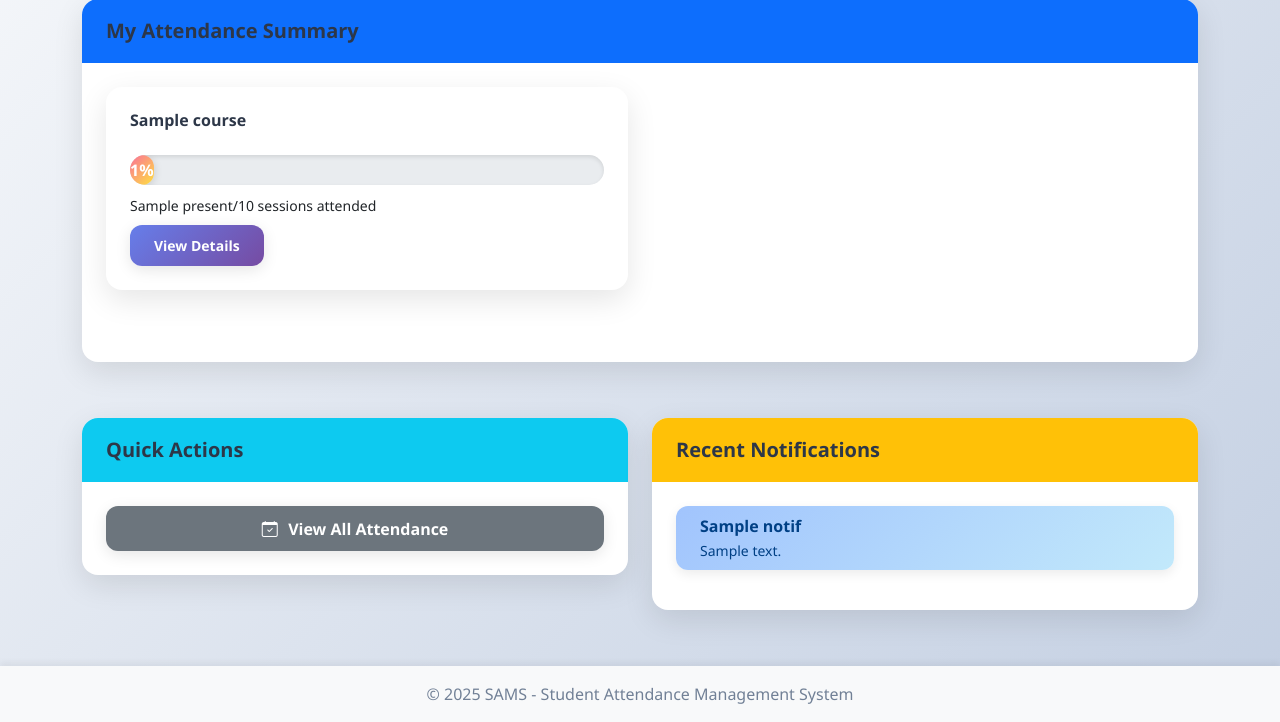
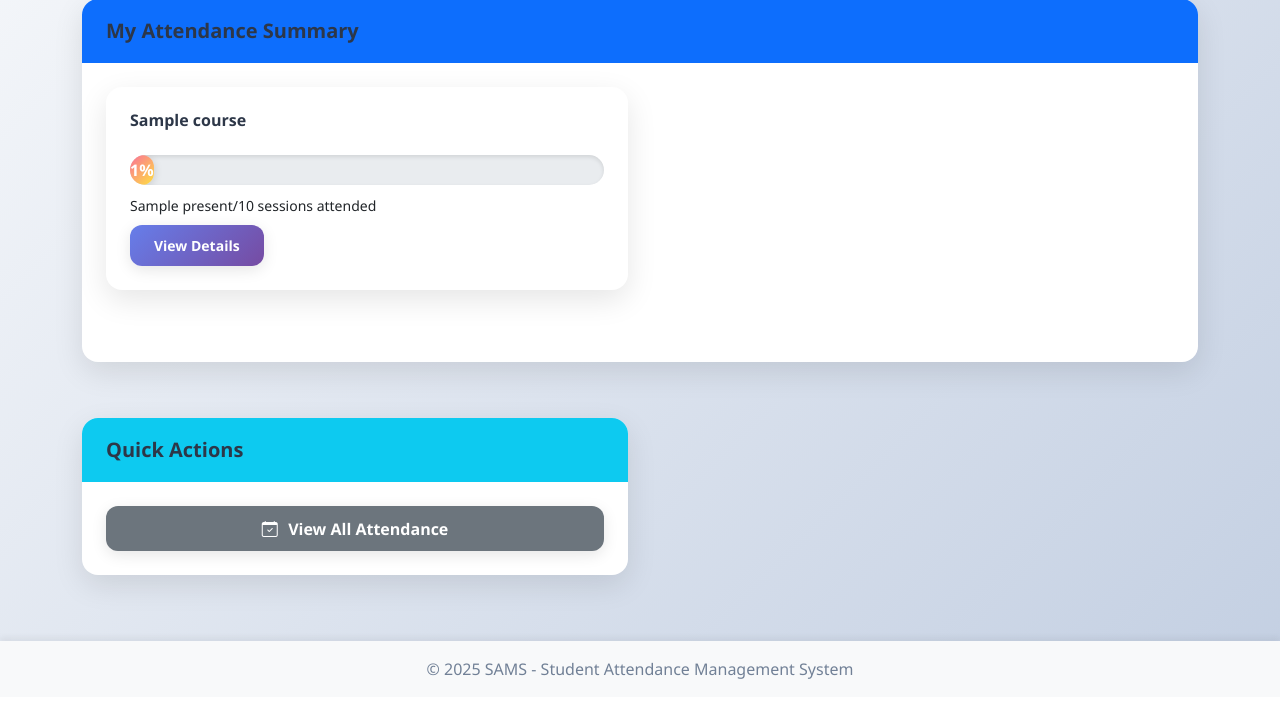
Before and after one commit to LakManNav-SE-project/Students_Attendance_Management_completecode, a Flask app: template templates/student/dashboard.html in a window 1280 px wide. Shown: the part 103-825 px from the top of the page. After the commit the page ends 782 px from the top, so only its background shows below. Run offline with Flask 3, Linux system fonts and the light colour scheme; the template is opened without the code that fills it: most values are stand-ins (such as "Sample title", 1, 10 or a date in 2020); parts of the project's set-up code (start-up, migrations or seed data) failed here and were passed over; some libraries are stand-ins or nearby versions.

Commit message:
refactor: remove notification system
- Removed Notification model and database table
- Deleted notification routes and template
- Removed notification creation logic from attendance marking
- Removed notification queries from student dashboard
- Updated templates to remove notification navigation and cards
- Removed notification test classes (5 tests deleted)
- All 63 remaining tests passing

```diff
--- a/app.py
+++ b/app.py
@@ -136,17 +136,6 @@ class Attendance(db.Model):
     session = db.relationship('AttendanceSession', backref='attendance_records')
     student = db.relationship('Student', backref='attendance_records')
 
-class Notification(db.Model):
-    __tablename__ = 'notifications'
-    id = db.Column(db.Integer, primary_key=True)
-    user_id = db.Column(db.Integer, db.ForeignKey('users.id'), nullable=False)
-    title = db.Column(db.String(100), nullable=False)
-    message = db.Column(db.Text, nullable=False)
-    type = db.Column(db.String(20))
-    is_read = db.Column(db.Boolean, default=False)
-    created_at = db.Column(db.DateTime, default=datetime.utcnow)
-    user = db.relationship('User', backref='notifications')
-
 class AuditLog(db.Model):
     __tablename__ = 'audit_logs'
     id = db.Column(db.Integer, primary_key=True)
@@ -480,9 +469,6 @@ def admin_delete_user(user_id):
                 # Note: We don't delete classes, just the faculty profile
                 # Classes will need to be reassigned to another faculty manually
                 db.session.delete(faculty)
-
-        # Delete notifications (references user_id)
-        Notification.query.filter_by(user_id=user_id).delete()
 
         # Delete audit logs for this user (references user_id)
         AuditLog.query.filter_by(user_id=user_id).delete()
@@ -953,22 +939,6 @@ def faculty_mark_attendance():
 
         db.session.commit()
 
-        # Check for low attendance and send notification
-        if status == 'absent':
-            student = Student.query.get(student_id)
-            percentage = calculate_attendance_percentage(student_id, session_obj.class_id)
-
-            if percentage < 75:
-                # Create notification for student
-                notification = Notification(
-                    user_id=student.user_id,
-                    title='⚠️ Low Attendance Alert',
-                    message=f'Your attendance in {session_obj.class_ref.course.course_name} has dropped to {percentage}%. You need to maintain at least 75% attendance to be eligible for exams. Please attend classes regularly.',
-                    type='low_attendance'
-                )
-                db.session.add(notification)
-                db.session.commit()
-
         log_audit('Mark Attendance', 'Attendance', attendance_id,
                  f'Marked {status} for student {student_id} in session {session_id}')
 
@@ -1212,20 +1182,9 @@ def student_dashboard():
             'percentage': percentage
         })
 
-    # Get unread notifications
-    unread_count = Notification.query.filter_by(
-        user_id=session['user_id'],
-        is_read=False
-    ).count()
-
-    notifications = Notification.query.filter_by(user_id=session['user_id'])\
-                                     .order_by(Notification.created_at.desc()).limit(5).all()
-
     return render_template('student/dashboard.html',
                          student=student,
-                         attendance_summary=attendance_summary,
-                         notifications=notifications,
-                         unread_count=unread_count)
+                         attendance_summary=attendance_summary)
 
 @app.route('/student/attendance')
 @role_required('student')
@@ -1262,19 +1221,6 @@ def student_class_attendance(class_id):
                          class_obj=class_obj,
                          records=records,
                          percentage=percentage)
-
-@app.route('/student/notifications')
-@role_required('student')
-def student_notifications():
-    notifications = Notification.query.filter_by(user_id=session['user_id'])\
-                                     .order_by(Notification.created_at.desc()).all()
-
-    # Mark all as read
-    for notif in notifications:
-        notif.is_read = True
-    db.session.commit()
-
-    return render_template('student/notifications.html', notifications=notifications)
 
 # ==================== API ROUTES ====================
 
--- a/templates/admin/users.html
+++ b/templates/admin/users.html
@@ -138,7 +138,7 @@
                         <td><small>{{ student.user.email }}</small></td>
                         <td><small>{{ student.parent_email or 'N/A' }}</small></td>
                         <td>
-                            <form method="POST" action="{{ url_for('admin_delete_user', user_id=student.user_id) }}" style="display:inline;" onsubmit="return confirm('⚠️ WARNING!\n\nAre you sure you want to delete student {{ student.student_id }} ({{ student.user.full_name }})?\n\nThis will:\n- Delete their user account\n- Delete their student profile\n- Delete ALL their attendance records\n- Delete ALL their enrollments\n- Delete ALL their notifications\n\nThis action CANNOT be undone!');">
+                            <form method="POST" action="{{ url_for('admin_delete_user', user_id=student.user_id) }}" style="display:inline;" onsubmit="return confirm('⚠️ WARNING!\n\nAre you sure you want to delete student {{ student.student_id }} ({{ student.user.full_name }})?\n\nThis will:\n- Delete their user account\n- Delete their student profile\n- Delete ALL their attendance records\n- Delete ALL their enrollments\n\nThis action CANNOT be undone!');">
                                 <button type="submit" class="btn btn-sm btn-danger">
                                     <i class="bi bi-trash"></i>
                                 </button>
--- a/templates/base.html
+++ b/templates/base.html
@@ -88,11 +88,6 @@
                             <i class="bi bi-calendar-check"></i> My Attendance
                         </a>
                     </li>
-                    <li class="nav-item">
-                        <a class="nav-link" href="{{ url_for('student_notifications') }}">
-                            <i class="bi bi-bell"></i> Notifications
-                        </a>
-                    </li>
                     {% endif %}
                 </ul>
                 <ul class="navbar-nav">
--- a/templates/student/dashboard.html
+++ b/templates/student/dashboard.html
@@ -39,20 +39,6 @@
             </div>
         </div>
     </div>
-    <div class="col-md-6">
-        <div class="card">
-            <div class="card-header bg-warning text-white"><h5 class="mb-0">Recent Notifications</h5></div>
-            <div class="card-body">
-                {% for notif in notifications %}
-                <div class="alert alert-{{ 'danger' if notif.type == 'low_attendance' else 'info' }} py-2">
-                    <strong>{{ notif.title }}</strong><br>
-                    <small>{{ notif.message }}</small>
-                </div>
-                {% else %}
-                <p class="text-muted">No notifications</p>
-                {% endfor %}
-            </div>
-        </div>
-    </div>
+
 </div>
 {% endblock %}
```
Also changed, not shown: templates/student/notifications.html (deleted, +0 -17 lines), tests/test_attendance_logic.py (+2 -55 lines), tests/test_regression.py (+1 -81 lines), tests/test_student.py (+2 -29 lines).
